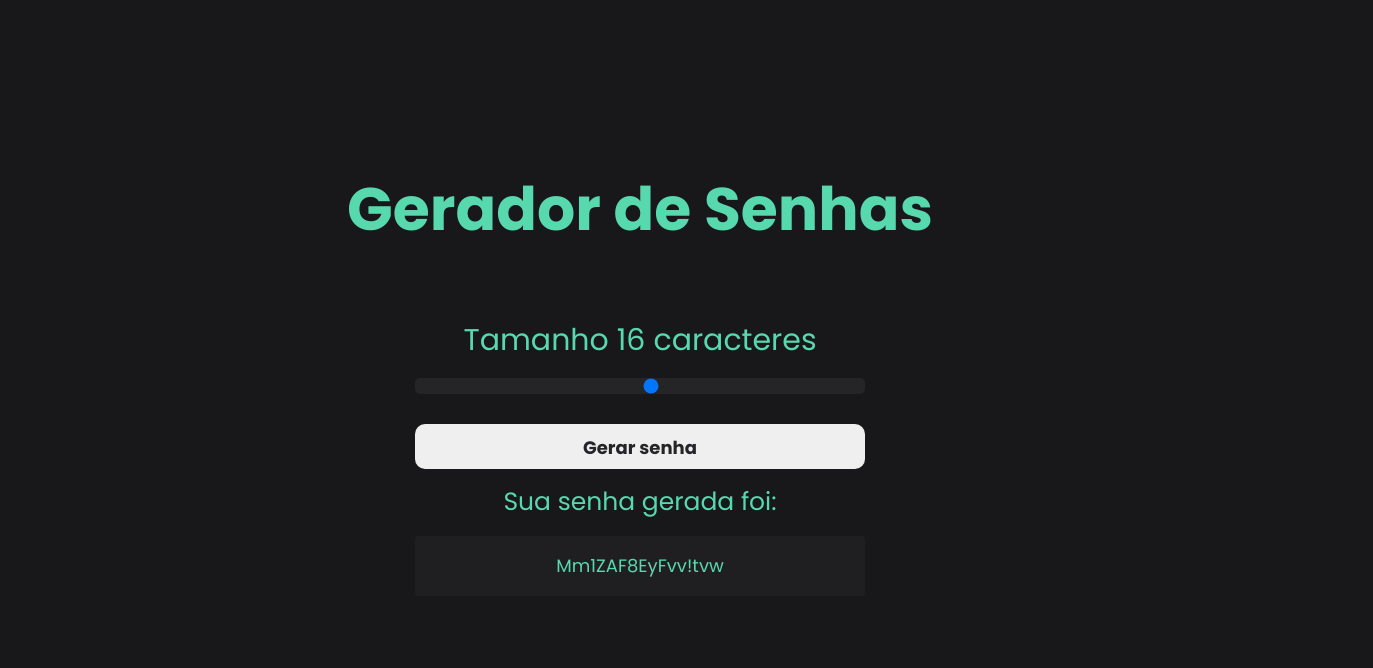
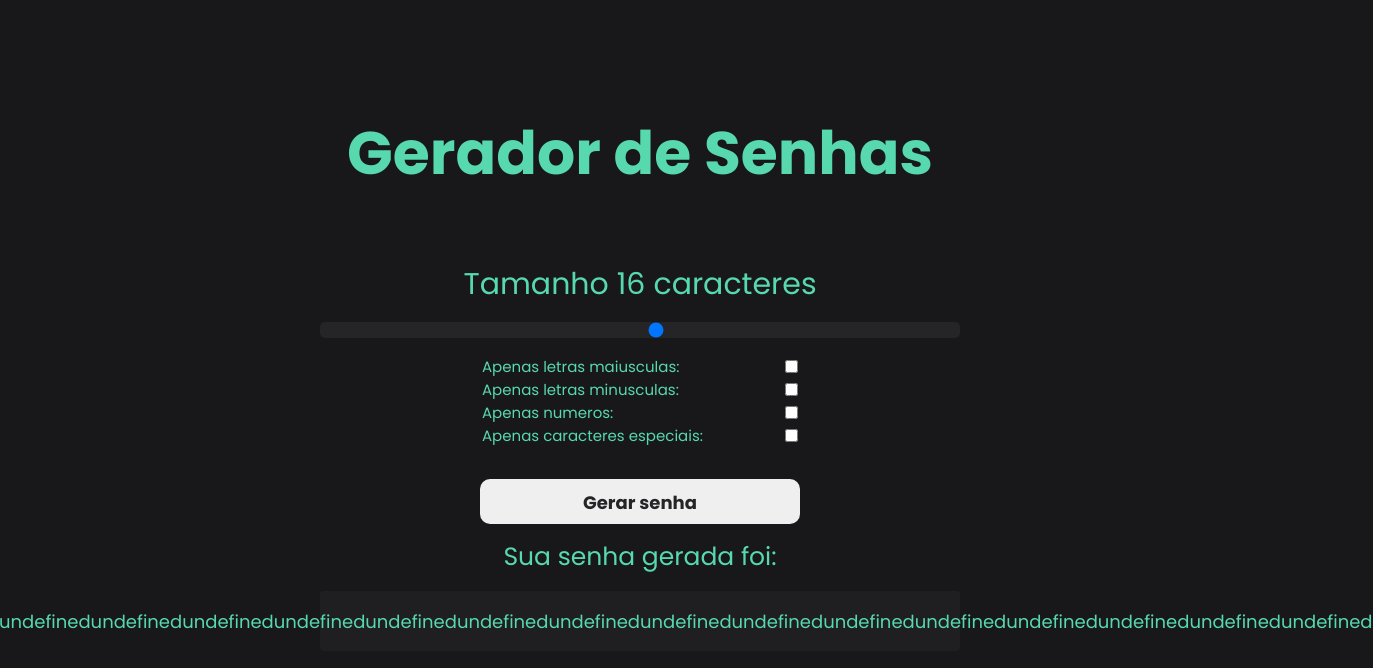
Before and after one commit to Glrmfranco/password_generator, a plain HTML site: page index.html in a window 1280 px wide. Both pictures are taken after a click on the button "Gerar senha". Shown: the whole page, 1373 px wide, since content can reach past the window. Drawn offline with Linux system fonts and the light colour scheme.

Commit message:
checkbox

```diff
--- a/index.html
+++ b/index.html
@@ -15,6 +15,25 @@
         <main class="container-input">
             <span class="tamanho-txt">Tamanho <span id="valor"></span> caracteres</span>
             <input class="slider" id="slider" type="range" min="6" max="25" />
+            <div class="container-checkbox">
+                <div class="checkbox">
+                    <label for="maiusculas">Apenas letras maiusculas: </label>
+                    <input type="checkbox" name="maiusculas" id="maiusculas" />
+                </div>
+                <div class="checkbox">
+                    <label for="minusculas">Apenas letras minusculas: </label>
+                    <input type="checkbox" name="minusculas" id="minusculas" />
+                </div>
+                <div class="checkbox">
+                    <label for="numeros">Apenas numeros: </label>
+                    <input type="checkbox" name="numeros" id="numeros" />
+                </div>
+                <div class="checkbox">
+                    <label for="especiais">Apenas caracteres especiais: </label>
+                    <input type="checkbox" name="especiais" id="especiais" />
+                </div>
+            </div>
+
             <button id="btn" class="btn"><strong>Gerar senha</strong></button>
         </main>
 
--- a/script.js
+++ b/script.js
@@ -3,8 +3,16 @@ let btn = document.querySelector('#btn');
 let valorSlider = document.querySelector('#valor');
 let senha = document.querySelector('#senha');
 let containerSenha = document.querySelector('#container-senha');
+let maiusculas = document.querySelector('#maiusculas');
+let minusculas = document.querySelector('#minusculas');
+let numeros = document.querySelector('#numeros');
+let especiais = document.querySelector('#especiais');
 
-let charset = '1234567890qwertyuiopasdfghjklzxcvbnmQWERTYUIOPLKJHGFDSAZXCVBNM!@#$';
+let letrasMaiusculas = 'QWERTYUIOPLKJHGFDSAZXCVBNM';
+let letrasMinusculas = 'qwertyuioplkjhgfdsazxcvbnm';
+let apenasNumeros = '1234567890';
+let apenasEspeciais = '!@#$%^&*()_+-';
+
 let novaSenha = '';
 
 valorSlider.innerHTML = slider.value;
@@ -13,15 +21,51 @@ slider.oninput = () => (valorSlider.innerHTML = slider.value);
 
 btn.addEventListener('click', () => {
     let pass = '';
-    for (let i = 0, n = charset.length; i < slider.value; i++) {
-        pass += charset.charAt(Math.floor(Math.random() * n));
+    let tamanhoSenha = slider.value;
+
+    for (let i = 0; i < tamanhoSenha; i++) {
+        let senhaFinal = gerarSenha();
+        pass += senhaFinal;
     }
-
     containerSenha.classList.remove('esconder');
     senha.innerHTML = pass;
     novaSenha = pass;
 });
 
+function pegaMaiusculas() {
+    return letrasMaiusculas[Math.floor(Math.random() * letrasMaiusculas.length)];
+}
+
+function pegaMinusculas() {
+    return letrasMinusculas[Math.floor(Math.random() * letrasMinusculas.length)];
+}
+
+function pegaApenasNumeros() {
+    return apenasNumeros[Math.floor(Math.random() * apenasNumeros.length)];
+}
+
+function pegaApenasEspeciais() {
+    return apenasEspeciais[Math.floor(Math.random() * apenasEspeciais.length)];
+}
+
+function gerarSenha() {
+    const senha = [];
+    if (maiusculas.checked) {
+        senha.push(pegaMaiusculas());
+    }
+    if (minusculas.checked) {
+        senha.push(pegaMinusculas());
+    }
+    if (numeros.checked) {
+        senha.push(pegaApenasNumeros());
+    }
+    if (especiais.checked) {
+        senha.push(pegaApenasEspeciais());
+    }
+
+    return senha[Math.floor(Math.random() * senha.length)];
+}
+
 senha.addEventListener('click', () => {
     alert('Senha copiada com sucesso');
     navigator.clipboard.writeText(novaSenha);
--- a/style.css
+++ b/style.css
@@ -1,7 +1,7 @@
 @import url('https://fonts.googleapis.com/css2?family=Poppins:wght@400;700&display=swap');
 
 * {
-    margin: 0 auto;
+    margin: 0;
     padding: 0;
     box-sizing: border-box;
     font-family: 'Poppins', sans-serif;
@@ -29,7 +29,7 @@ body {
     flex-direction: column;
     justify-content: center;
     align-items: center;
-    width: 450px;
+    width: 50%;
 }
 
 .container-input {
@@ -38,9 +38,20 @@ body {
     font-size: 30px;
 }
 
+.container-checkbox {
+    width: 50%;
+    padding: 2px;
+}
+
+.checkbox {
+    font-size: 15px;
+    display: flex;
+    justify-content: space-between;
+    margin: 0;
+}
+
 .tamanho-txt {
     text-align: center;
-    width: 100%;
     margin: 0;
     padding: 0;
 }
@@ -53,7 +64,7 @@ body {
 }
 
 .btn {
-    width: 100%;
+    width: 50%;
     height: 45px;
     outline: none;
     border: none;
```
